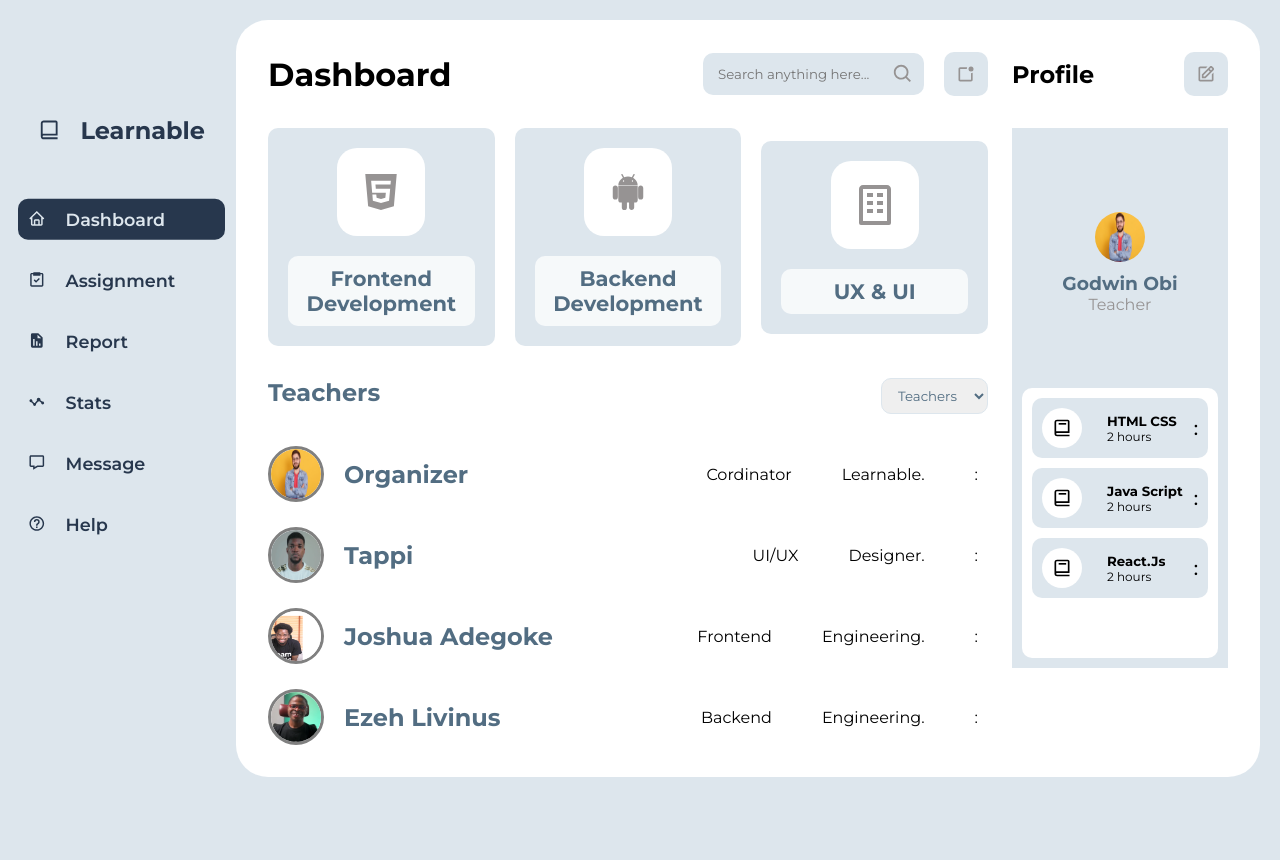
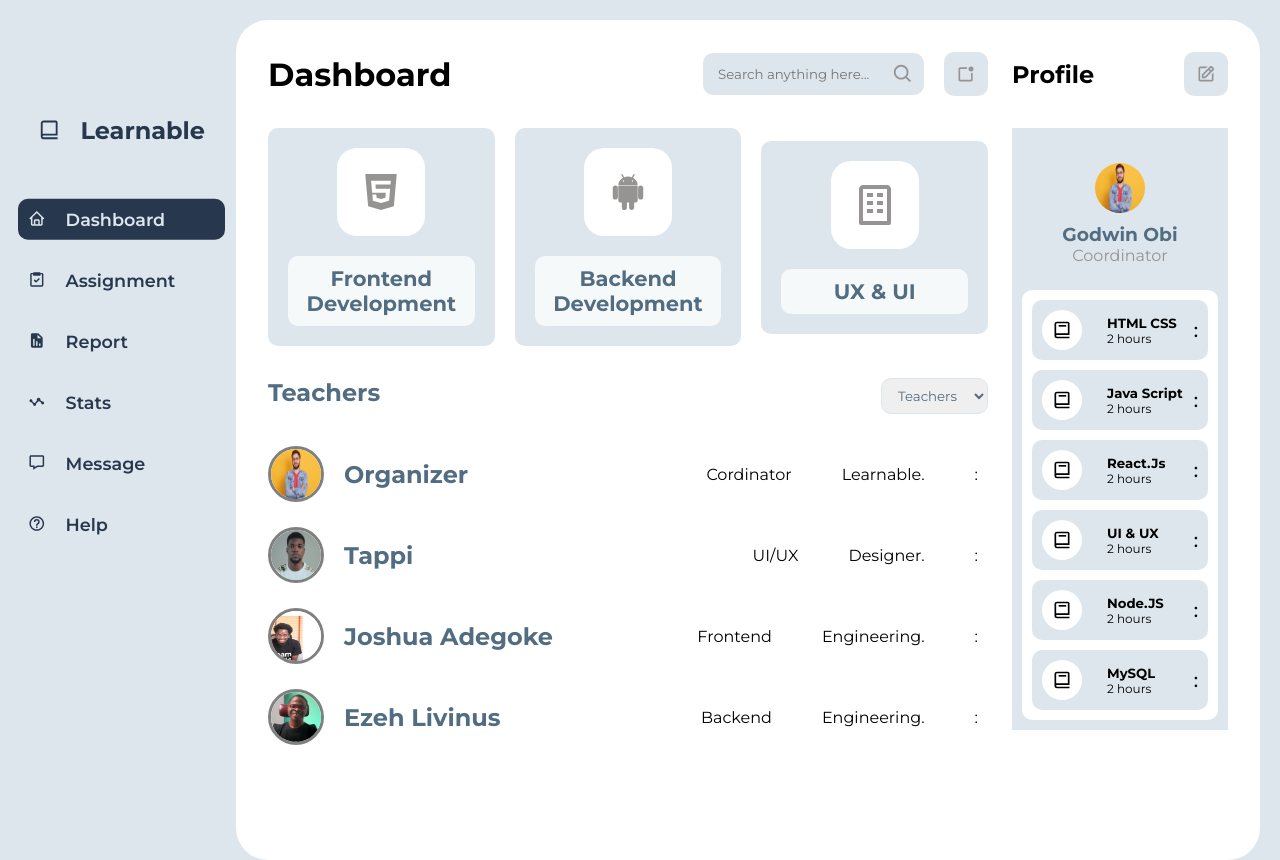
Before and after one commit to EbubeStrong/Learnable-Dashboard, a React (Vite) app: page / in a window 1280 px wide. Before the commit the page ends 800 px from the top, so only its background shows below. Built offline with nearby package versions, Linux system fonts and the light colour scheme.

Commit message:
Profile.jsx

```diff
--- a/src/components/Profile.jsx
+++ b/src/components/Profile.jsx
@@ -2,9 +2,9 @@ import React from 'react'
 import ProfileHeader from './ProfileHeader';
 import '../styles/profile.css'
 import userImage from '../assets/me.jpg'
-import Image1 from '../assets/pic3.jpg';
-import Image2 from '../assets/pic1.jpg';
-import Image3 from '../assets/pic2.jpg';
+// import Image1 from '../assets/pic3.jpg';
+// import Image2 from '../assets/pic1.jpg';
+// import Image3 from '../assets/pic2.jpg';
 // import Image_1 from '../assets/me.jpg';
 import { BiBook } from 'react-icons/bi';
 
@@ -25,6 +25,21 @@ const courses = [
     duration: '2 hours',
     icon: <BiBook />
   },
+  {
+    title: 'UI & UX',
+    duration: '2 hours',
+    icon: <BiBook />
+  },
+  {
+    title: 'Node.JS',
+    duration: '2 hours',
+    icon: <BiBook />
+  },
+  {
+    title: 'MySQL',
+    duration: '2 hours',
+    icon: <BiBook />
+  },
 ]
 
 const Profile = () => {
@@ -36,7 +51,7 @@ const Profile = () => {
         <div className='user--detail'>
           <img src={userImage} alt='' />
           <h3 className='username'>Godwin Obi</h3>
-          <span className='profession'>Teacher</span>
+          <span className='profession'>Coordinator</span>
 
 
          {/* { {courses.map((course) => (
```
